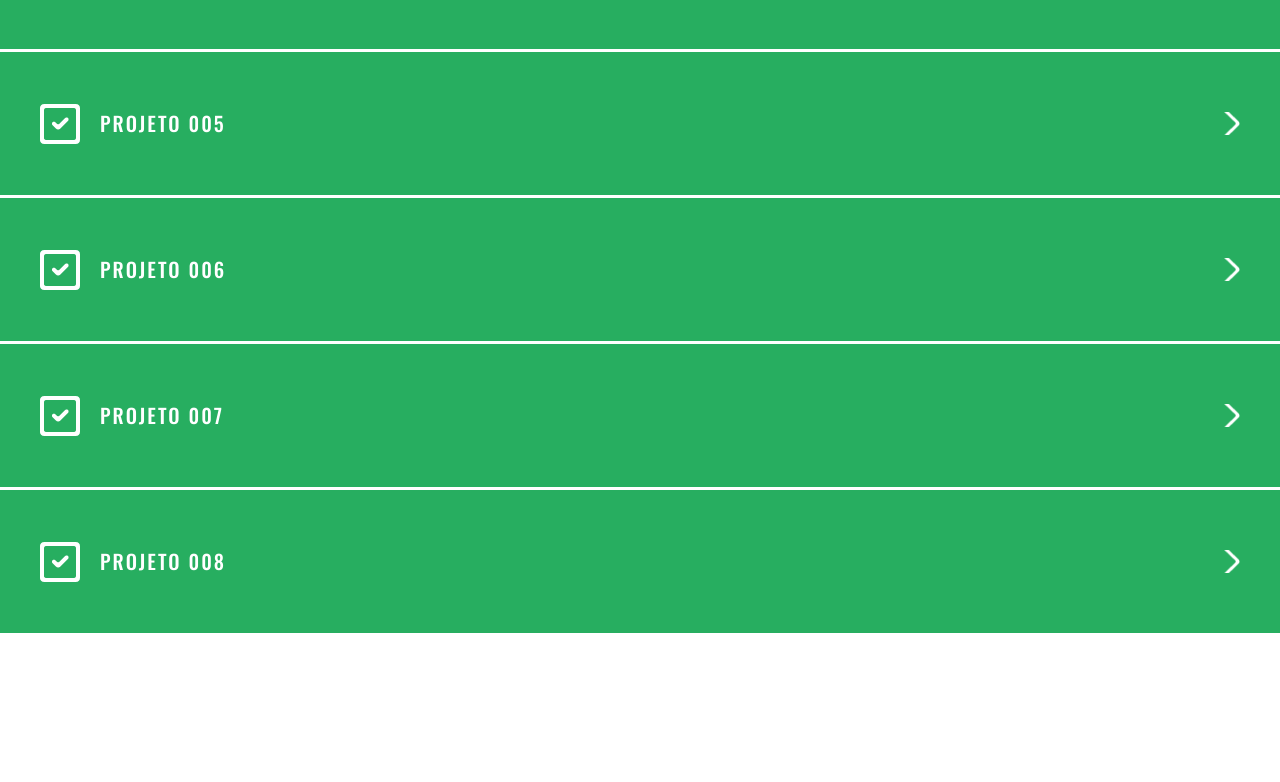
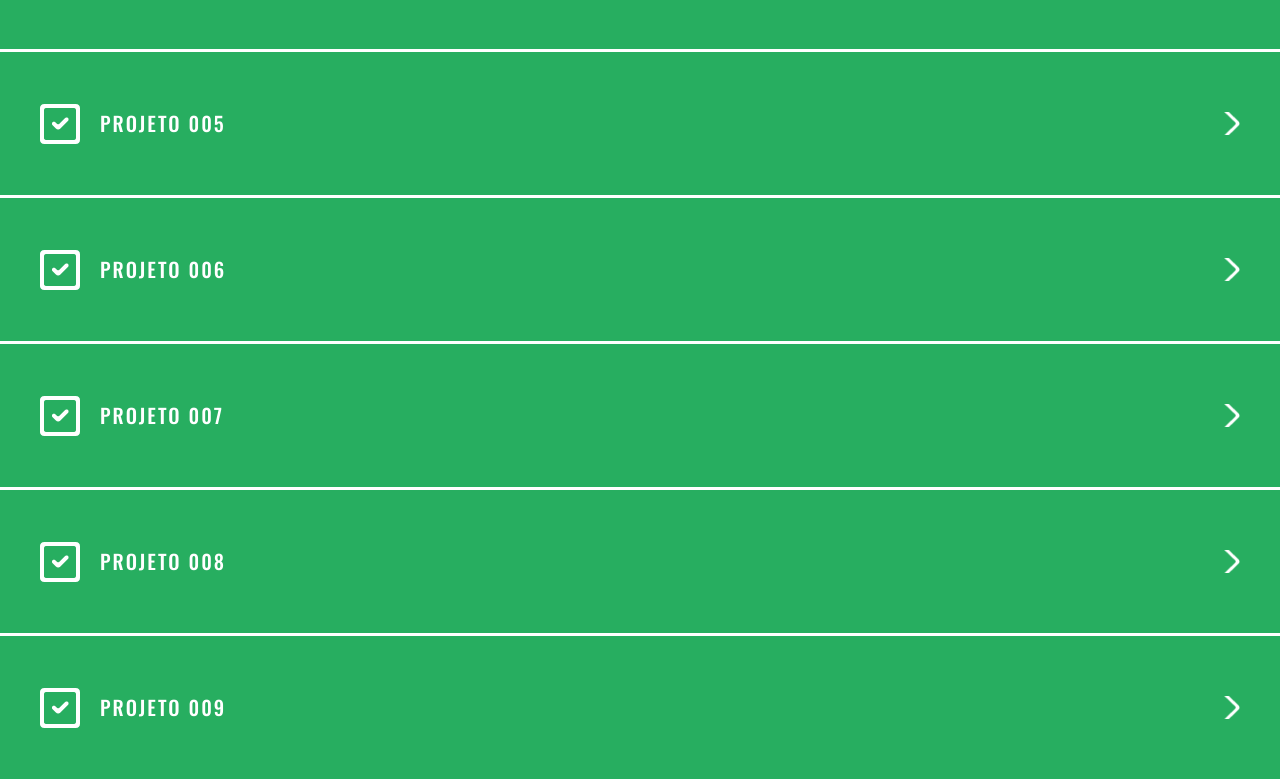
Before and after one commit to Beto35/Beto, a plain HTML site: page PM-Projeto004/index.html in a window 1280 px wide. Shown: the part 532-1314 px from the top of the page. Before the commit the page ends 1168 px from the top, so only its background shows below. Drawn offline with nearby package versions, Linux system fonts and the light colour scheme.

Commit message:
inclusão do projeto 009 no menu

```diff
--- a/PM-Projeto004/index.html
+++ b/PM-Projeto004/index.html
@@ -23,6 +23,7 @@
       <li class="feito"><a href="../PM-Projeto006/">Projeto 006</a></li>
       <li class="feito"><a href="../PM-Projeto007/">Projeto 007</a></li>
       <li class="feito"><a href="../PM-Projeto008/">Projeto 008</a></li>
+      <li class="feito"><a href="../PM-Projeto009/">Projeto 009</a></li>
 
   </ul>
 </body>
```
